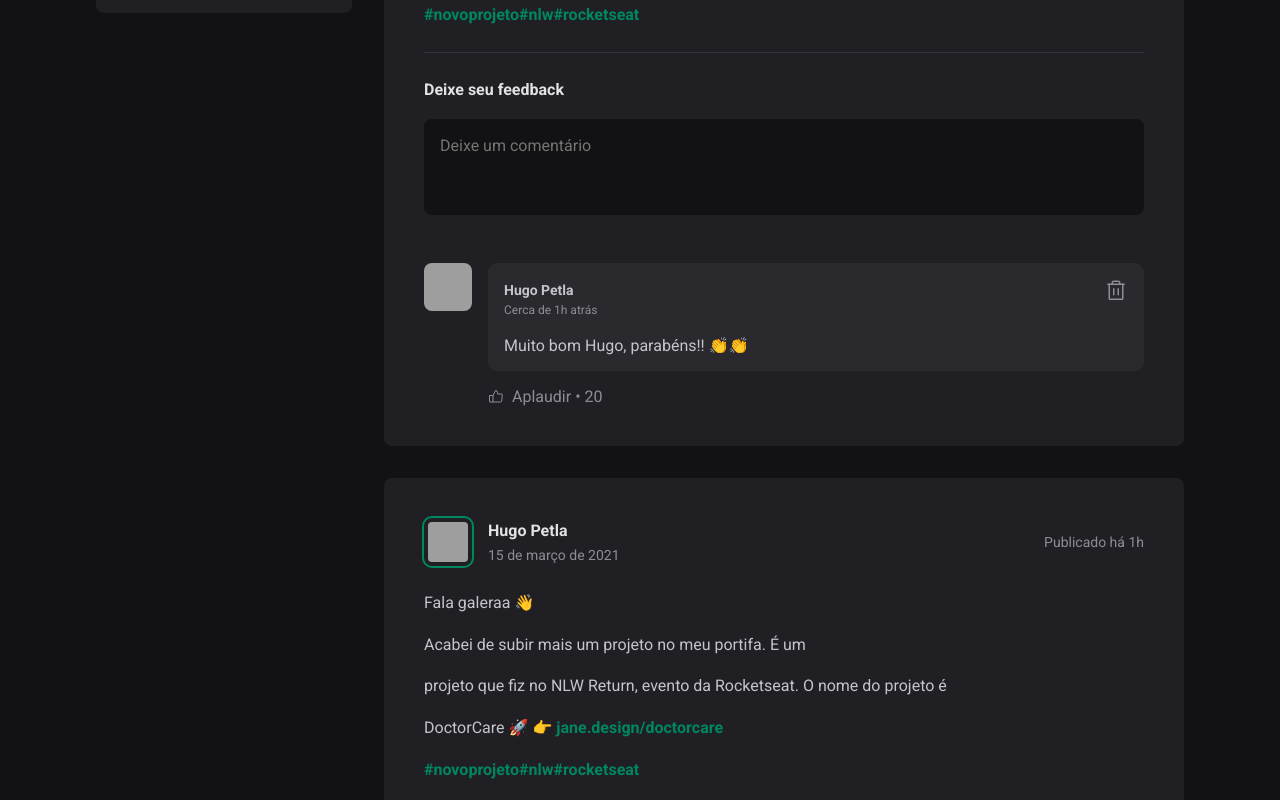
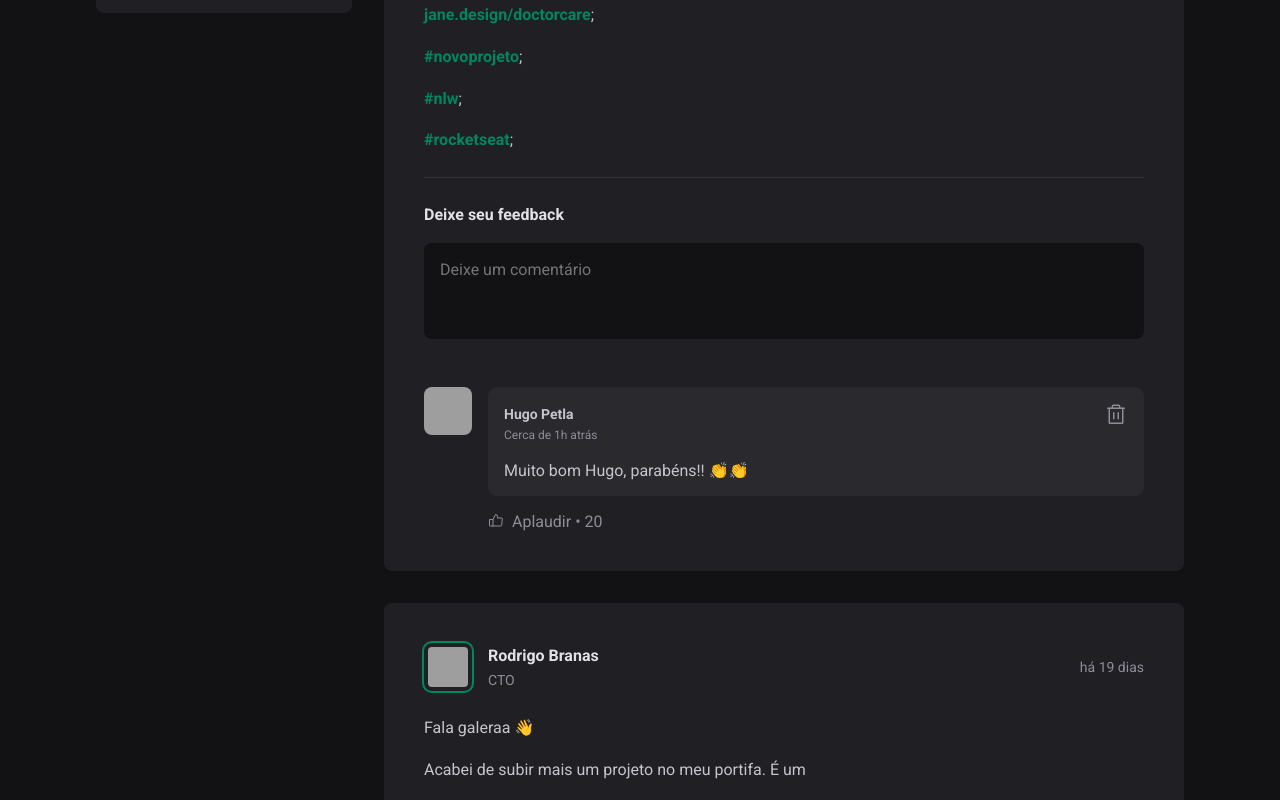
Before and after one commit to HugoPetla/blog-post-example, a React (Vite) app: page / in a window 1280 px wide. Shown: the part 380-1180 px from the top of the page. Built offline with nearby package versions, Linux system fonts and the light colour scheme; grey boxes are pictures that could not be loaded.

Commit message:
Render of the Post properties

```diff
--- a/package.json
+++ b/package.json
@@ -11,6 +11,7 @@
   },
   "dependencies": {
     "@phosphor-icons/react": "^2.0.14",
+    "date-fns": "^2.30.0",
     "phosphor-react": "^1.4.1",
     "react": "^18.2.0",
     "react-dom": "^18.2.0"
--- a/src/App.jsx
+++ b/src/App.jsx
@@ -39,9 +39,9 @@ const posts = [
   {
     id: 2,
     author: {
-      avatarUrl: "https://github.com/HugoPetla.png",
-      name: "Hugo Petla",
-      role: "Frontend",
+      avatarUrl: "https://github.com/rodrigobranas.png",
+      name: "Rodrigo Branas",
+      role: "CTO",
     },
     publishedAt: new Date("2023-11-01 17:27:27"),
     content: [
--- a/src/components/Avatar.jsx
+++ b/src/components/Avatar.jsx
@@ -12,5 +12,5 @@ export function Avatar({ hasBorder = true, src }) {
 
 Avatar.propTypes = {
   src: PropTypes.string.isRequired,
-  hasBorder: PropTypes.boolean,
+  hasBorder: PropTypes.bool,
 };
--- a/src/components/Post.jsx
+++ b/src/components/Post.jsx
@@ -1,39 +1,56 @@
+import { format, formatDistanceToNow } from "date-fns";
+import ptBR from "date-fns/locale/pt-BR";
+
 import { Avatar } from "./Avatar";
 import { Comment } from "./Comment";
+import PropTypes from "prop-types";
 
 import styles from "./Post.module.css";
 
-export function Post() {
+export function Post({ author, content, publishedAt }) {
+  const publishedDateFormatted = format(
+    publishedAt,
+    "dd 'de' LLLL 'às' HH:mm'h'",
+    {
+      locale: ptBR,
+    }
+  );
+
+  const publishedDateRelativeToNow = formatDistanceToNow(publishedAt, {
+    locale: ptBR,
+    addSuffix: true,
+  });
+
   return (
     <article className={styles.post}>
       <header>
         <div className={styles.author}>
-          <Avatar src="https://avatars.githubusercontent.com/u/18637700?v=4" />
+          <Avatar src={author.avatarUrl} />
           <div className={styles.authorInfo}>
-            <strong>Hugo Petla</strong>
-            <span>15 de março de 2021</span>
+            <strong>{author.name}</strong>
+            <span>{author.role}</span>
           </div>
         </div>
 
-        <time title="11 de Maio às 08:13h" dateTime="2023-11-17 11:05:43">
-          Publicado há 1h
+        <time
+          title={publishedDateFormatted}
+          dateTime={publishedAt.toISOString()}
+        >
+          {publishedDateRelativeToNow}
         </time>
       </header>
       <div className={styles.content}>
-        <p>Fala galeraa 👋 </p>
-        <p>Acabei de subir mais um projeto no meu portifa. É um</p>
-        <p>
-          projeto que fiz no NLW Return, evento da Rocketseat. O nome do projeto
-          é
-        </p>
-        <p>
-          DoctorCare 🚀 👉 <a href="#">jane.design/doctorcare</a>{" "}
-        </p>
-        <p>
-          <a>#novoprojeto</a>
-          <a>#nlw</a>
-          <a>#rocketseat</a>
-        </p>
+        {content.map((line, index) => {
+          if (line.type === "paragraph") {
+            return <p key={index}>{line.content}</p>;
+          }
+
+          return (
+            <p key={index}>
+              <a>{line.content}</a>;
+            </p>
+          );
+        })}
       </div>
 
       <form className={styles.commentForm}>
@@ -49,3 +66,18 @@ export function Post() {
     </article>
   );
 }
+
+Post.propTypes = {
+  author: PropTypes.shape({
+    avatarUrl: PropTypes.string,
+    name: PropTypes.string,
+    role: PropTypes.string,
+  }),
+  publishedAt: PropTypes.instanceOf(Date),
+  content: PropTypes.arrayOf(
+    PropTypes.shape({
+      type: PropTypes.string,
+      content: PropTypes.string,
+    })
+  ),
+};
```
Also changed, not shown: 1 other file (tests, documents, lock files or other folders).
